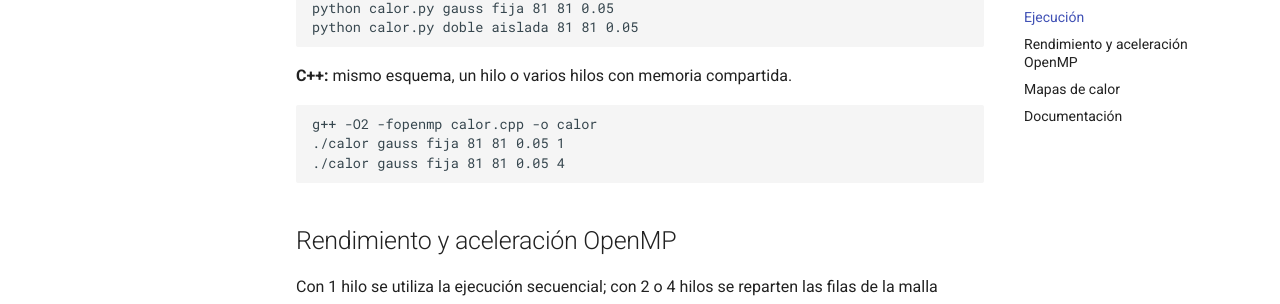
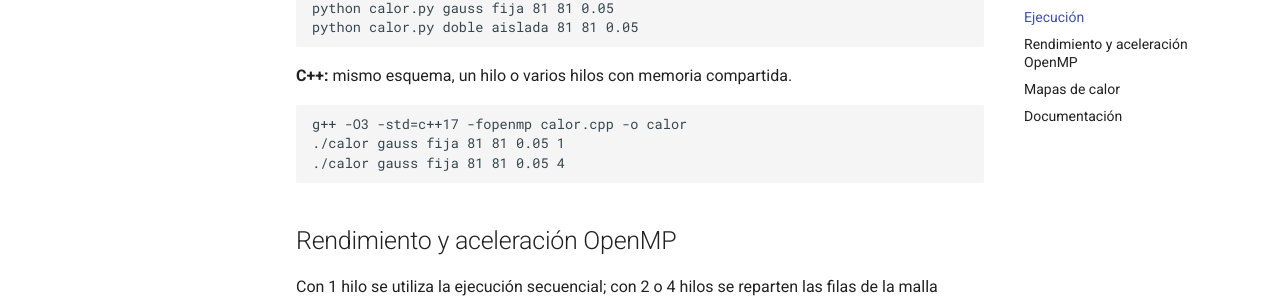
Before and after one commit to Benavides-Renault/Ecuacion-Calor-2D, an MkDocs documentation site: the page built from docs/index.md, in a window 1280 px wide and 900 px high, scrolled down 1110 px. Shown: the part 145-449 px from the top of the window. Built offline with MkDocs 1.6.1 and Material for MkDocs 9.7.7, drawn with Linux system fonts in a browser that asks for light colours; comment, search, counter and statistics services are not loaded.

Commit message:
Corregir fórmula matemática y comandos de compilación en la documentación

````diff
--- a/docs/index.md
+++ b/docs/index.md
@@ -49,7 +49,7 @@ python calor.py doble aislada 81 81 0.05
 **C++:** mismo esquema, un hilo o varios hilos con memoria compartida.
 
 ```bash
-g++ -O2 -fopenmp calor.cpp -o calor
+g++ -O3 -std=c++17 -fopenmp calor.cpp -o calor
 ./calor gauss fija 81 81 0.05 1
 ./calor gauss fija 81 81 0.05 4
 ```
````
